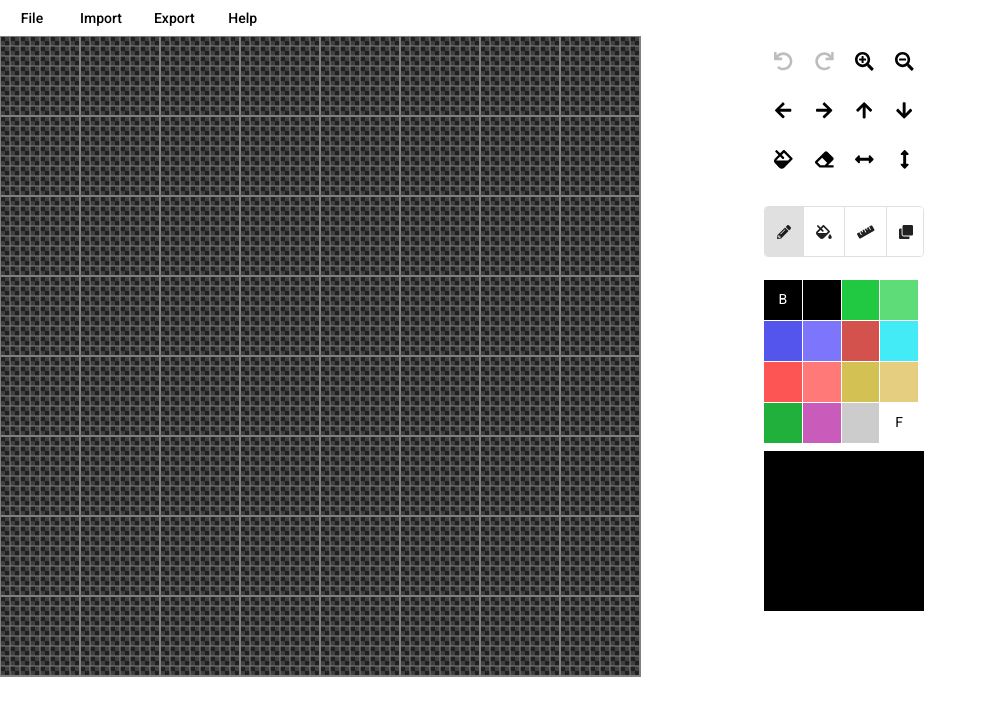
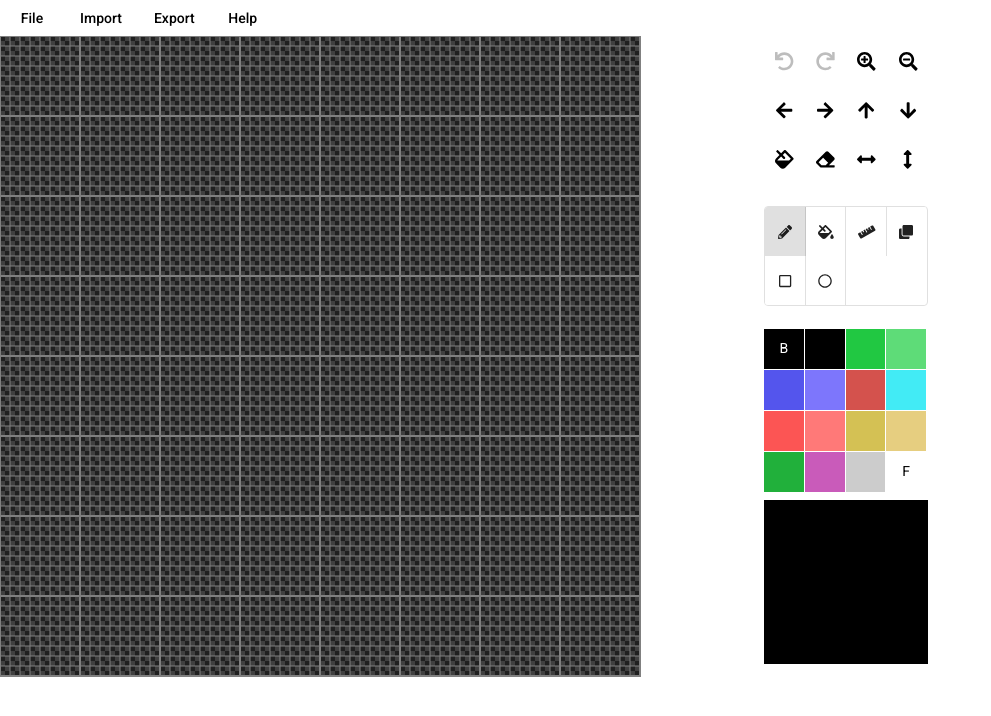
Before and after one commit to Rasmus-M/raphael, an Angular app: page / in a window 1280 px wide. Shown: the top 716 px of the page, without its empty margins (0-991 px from the left). Built offline with nearby package versions, Linux system fonts and the light colour scheme.

Commit message:
More tools

```diff
--- a/package.json
+++ b/package.json
@@ -22,8 +22,9 @@
     "@angular/platform-browser-dynamic": "~10.0.3",
     "@angular/router": "~10.0.3",
     "@fortawesome/angular-fontawesome": "^0.7.0",
-    "@fortawesome/fontawesome-svg-core": "^1.2.29",
-    "@fortawesome/free-solid-svg-icons": "^5.13.1",
+    "@fortawesome/fontawesome-svg-core": "^1.2.30",
+    "@fortawesome/free-regular-svg-icons": "^5.14.0",
+    "@fortawesome/free-solid-svg-icons": "^5.14.0",
     "buffer": "^5.6.0",
     "file-saver": "^2.0.2",
     "material-design-icons": "^3.0.1",
--- a/src/app/app.component.less
+++ b/src/app/app.component.less
@@ -2,7 +2,7 @@
   display: grid;
   --menuHeight: 36px;
   --pixelGridHeight: calc(100vh - var(--menuHeight) - 8px);
-  grid-template-columns: var(--pixelGridHeight) 160px 1fr;
+  grid-template-columns: var(--pixelGridHeight) 164px 1fr;
   grid-template-rows: var(--menuHeight) calc(var(--pixelGridHeight)) 1fr;
   grid-template-areas:
     "menu menu"
--- a/src/app/components/color-box/color-box.component.less
+++ b/src/app/components/color-box/color-box.component.less
@@ -1,6 +1,6 @@
 .color-box {
-  width: 38px;
-  height: 38px;
+  width: 40px;
+  height: 40px;
   text-align: center;
-  padding-top: 16px;
+  padding-top: 18px;
 }
--- a/src/app/components/palette/palette.component.less
+++ b/src/app/components/palette/palette.component.less
@@ -1,4 +1,4 @@
 .palette {
-  width: 154px;
-  height: 154px;
+  width: 162px;
+  height: 162px;
 }
--- a/src/app/components/toolbox/toolbox.component.html
+++ b/src/app/components/toolbox/toolbox.component.html
@@ -59,12 +59,16 @@
       <fa-icon [icon]="flipVerticalIcon" size="lg"></fa-icon>
     </button>
   </mat-grid-tile>
-  <mat-grid-tile [colspan]="4" [rowspan]="2">
+  <mat-grid-tile [colspan]="4" [rowspan]="3">
     <mat-button-toggle-group name="tool" aria-label="Tool" [value]="tool" (change)="changeTool($event)">
-      <mat-button-toggle [value]="toolEnum.DRAW" matTooltip="Draw" matTooltipShowDelay="1000"><fa-icon [icon]="drawIcon"></fa-icon></mat-button-toggle>
-      <mat-button-toggle [value]="toolEnum.FLOOD_FILL" matTooltip="Flood fill" matTooltipShowDelay="1000"><fa-icon [icon]="floodFillIcon"></fa-icon></mat-button-toggle>
-      <mat-button-toggle [value]="toolEnum.LINE" matTooltip="Line" matTooltipShowDelay="1000"><fa-icon [icon]="lineIcon"></fa-icon></mat-button-toggle>
+      <mat-button-toggle class="right-border" [value]="toolEnum.DRAW" matTooltip="Draw" matTooltipShowDelay="1000"><fa-icon [icon]="drawIcon"></fa-icon></mat-button-toggle>
+      <mat-button-toggle class="right-border" [value]="toolEnum.FLOOD_FILL" matTooltip="Flood fill" matTooltipShowDelay="1000"><fa-icon [icon]="floodFillIcon"></fa-icon></mat-button-toggle>
+      <mat-button-toggle class="right-border" [value]="toolEnum.LINE" matTooltip="Line" matTooltipShowDelay="1000"><fa-icon [icon]="lineIcon"></fa-icon></mat-button-toggle>
       <mat-button-toggle [value]="toolEnum.CLONE" matTooltip="Clone area" matTooltipShowDelay="1000"><fa-icon [icon]="cloneIcon"></fa-icon></mat-button-toggle>
+      <mat-button-toggle class="right-border" [value]="toolEnum.RECT" matTooltip="Rectangle" matTooltipShowDelay="1000"><fa-icon [icon]="rectIcon"></fa-icon></mat-button-toggle>
+      <mat-button-toggle class="right-border" [value]="toolEnum.CIRCLE" matTooltip="Circle" matTooltipShowDelay="1000"><fa-icon [icon]="circleIcon"></fa-icon></mat-button-toggle>
+      <mat-button-toggle [value]="toolEnum.NEW1" matTooltip="New 1" matTooltipShowDelay="1000"></mat-button-toggle>
+      <mat-button-toggle [value]="toolEnum.NEW2" matTooltip="New 2" matTooltipShowDelay="1000"></mat-button-toggle>
     </mat-button-toggle-group>
   </mat-grid-tile>
 </mat-grid-list>
--- a/src/app/components/toolbox/toolbox.component.less
+++ b/src/app/components/toolbox/toolbox.component.less
@@ -0,0 +1,12 @@
+mat-button-toggle-group {
+  flex-wrap: wrap;
+}
+mat-button-toggle {
+  width: 39.5px;
+}
+.mat-button-toggle-group-appearance-standard .mat-button-toggle+.mat-button-toggle {
+  border-left: none;
+}
+.right-border {
+  border-right: solid 1px rgba(0,0,0,.12);
+}
--- a/src/app/components/toolbox/toolbox.component.ts
+++ b/src/app/components/toolbox/toolbox.component.ts
@@ -17,6 +17,7 @@ import {
   faSearchPlus,
   faUndo
 } from '@fortawesome/free-solid-svg-icons';
+import {faCircle, faSquare} from '@fortawesome/free-regular-svg-icons';
 import {UndoManagerService, UndoManagerStatus} from '../../services/undo-manager.service';
 import {Tool} from '../../enums/tool';
 
@@ -56,6 +57,8 @@ export class ToolboxComponent implements OnInit {
   floodFillIcon = faFillDrip;
   lineIcon = faRuler;
   cloneIcon = faClone;
+  rectIcon = faSquare;
+  circleIcon = faCircle;
 
   canUndo = false;
   canRedo = false;
--- a/src/app/enums/tool.ts
+++ b/src/app/enums/tool.ts
@@ -2,5 +2,9 @@ export enum Tool {
   DRAW,
   FLOOD_FILL,
   LINE,
-  CLONE
+  CLONE,
+  RECT,
+  CIRCLE,
+  NEW1,
+  NEW2
 }
```
Also changed, not shown: 1 other file (tests, documents, lock files or other folders).
